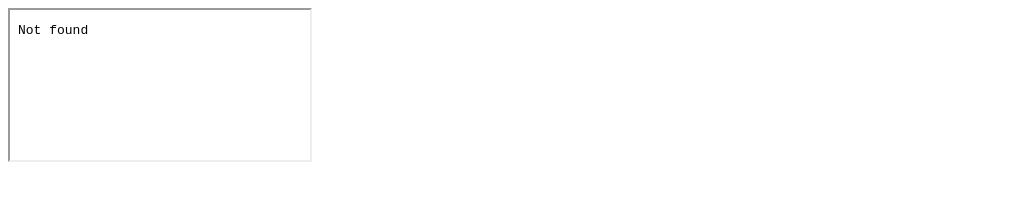
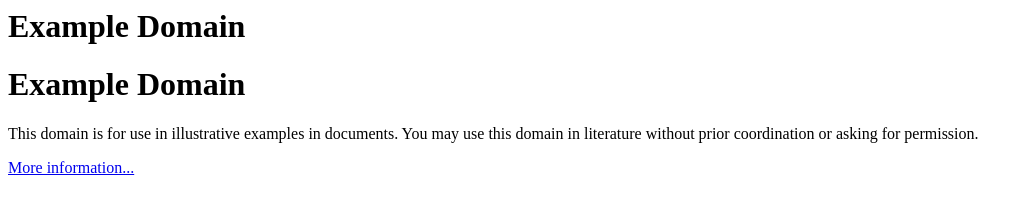
Before and after one commit to davut4641/takeover, a plain HTML site: page index.html in a window 1280 px wide. Shown: the whole page, without its empty margins (0-1033 px from the left). Drawn offline with Linux system fonts and the light colour scheme.

Commit message:
Update index.html

```diff
--- a/index.html
+++ b/index.html
@@ -1,2 +1,12 @@
-<iframe src=x >
-</iframe>
+<html>
+
+<body>
+<div>
+    <h1>Example Domain</h1>
+    <h1>Example Domain</h1><p>This domain is for use in illustrative examples in documents. You may use this
+    domain in literature without prior coordination or asking for permission.</p>
+    <p><a href="https://www.iana.org/domains/example">More information...</a></p>
+</div>
+
+
+</body></html>
```
